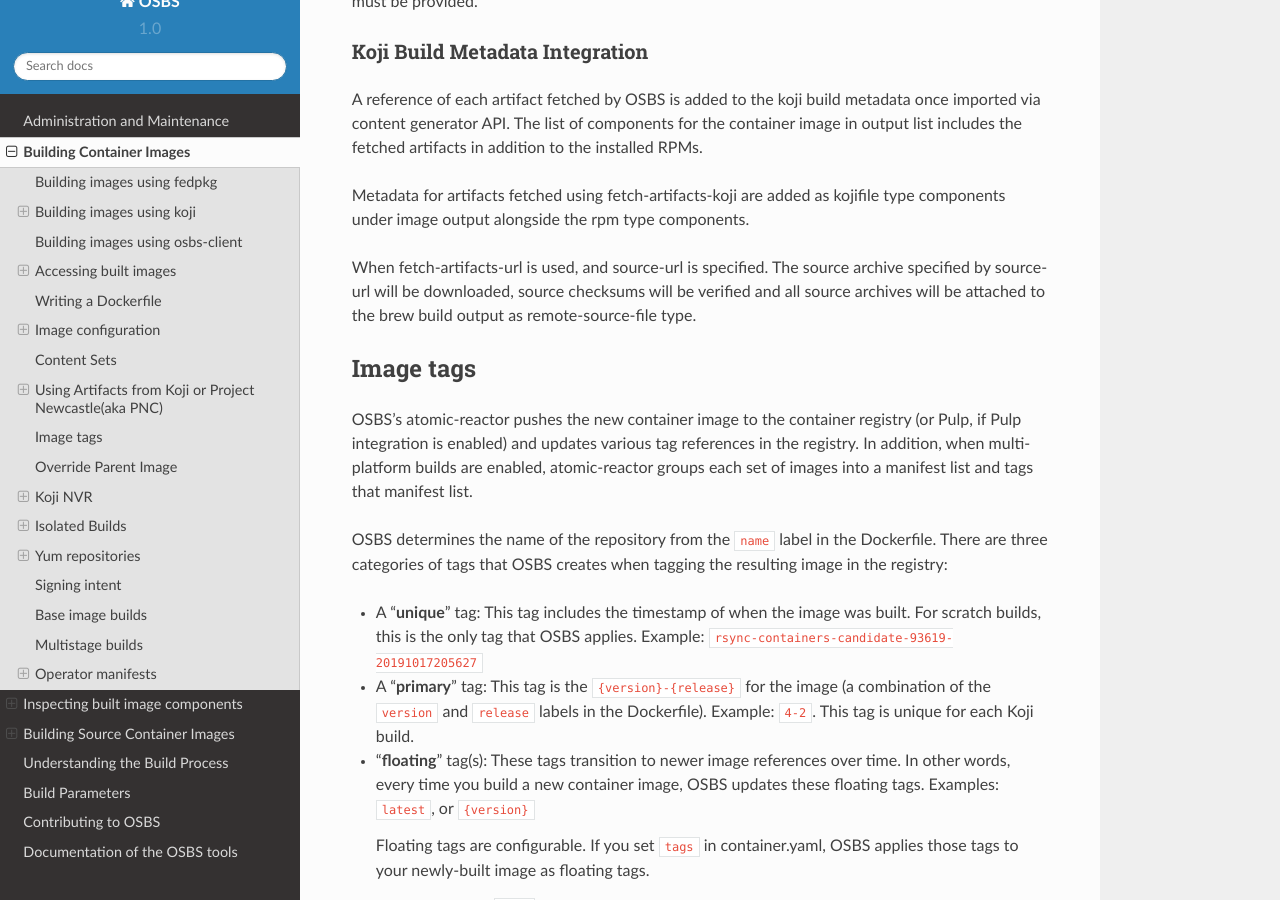
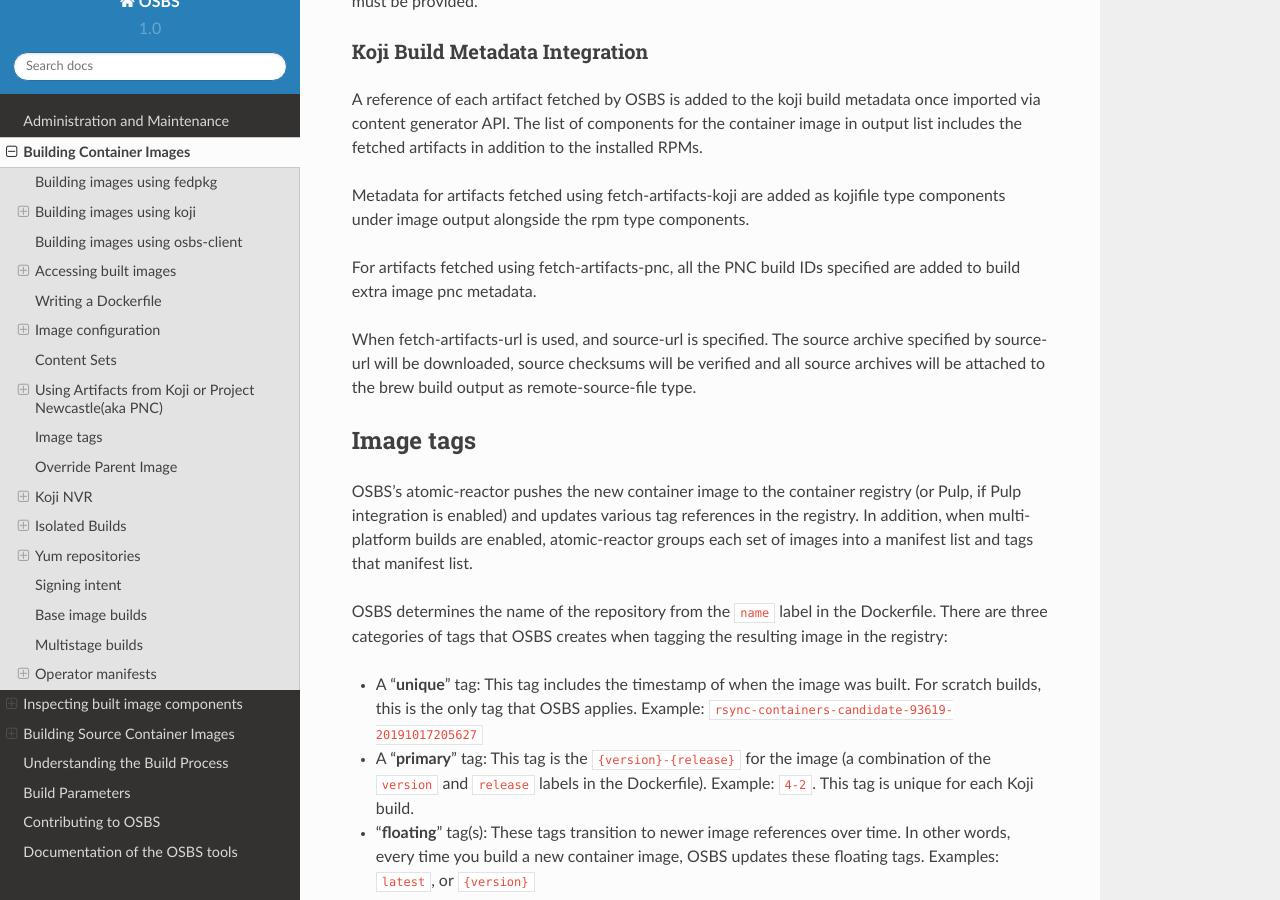
Before and after one commit to containerbuildsystem/osbs-docs, a Sphinx documentation site: the page built from docs/users.rst, in a window 1280 px wide and 900 px high, scrolled down 20392 px. Built offline with Sphinx 7.4.7 and the Read the Docs theme 2.0.0, drawn with Linux system fonts in a browser that asks for light colours.

Commit message:
document fetch-artifacts-pnc metadata update
MMENG-1442

Signed-off-by: Harsh Modi <hmodi@redhat.com>

```diff
--- a/docs/users.rst
+++ b/docs/users.rst
@@ -1076,6 +1076,9 @@
 
 Metadata for artifacts fetched using fetch-artifacts-koji are added as kojifile type
 components under image output alongside the rpm type components.
+
+For artifacts fetched using fetch-artifacts-pnc, all the PNC build IDs specified
+are added to build extra image pnc metadata.
 
 When fetch-artifacts-url is used, and source-url is specified. The source
 archive specified by source-url will be downloaded, source checksums will be
```
